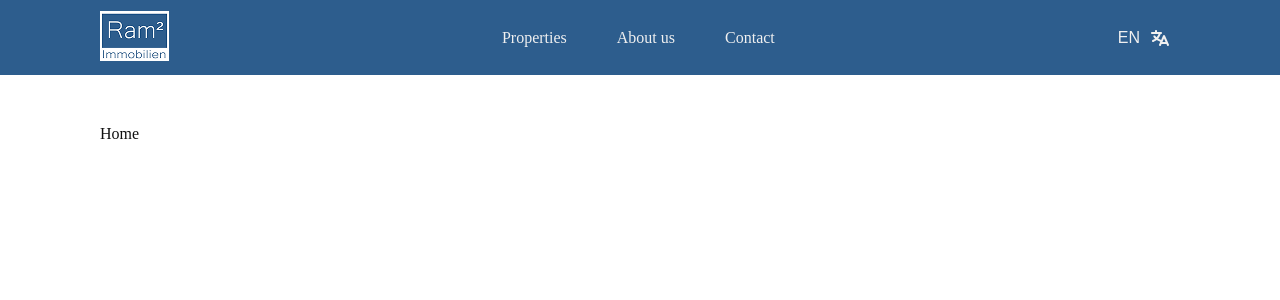
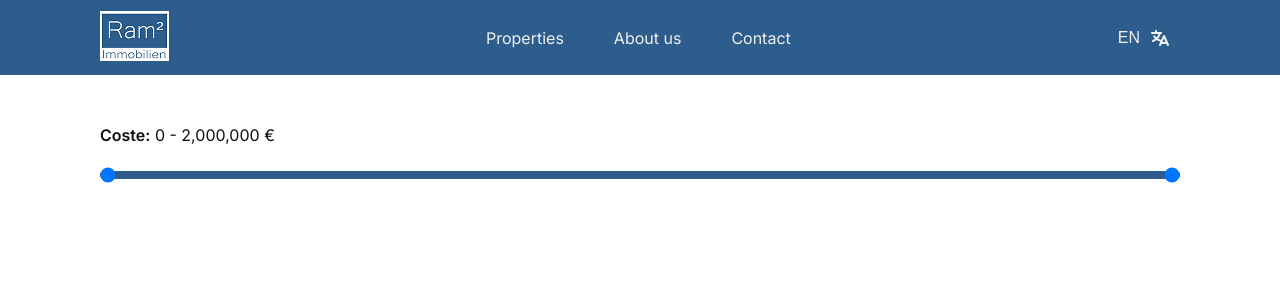
Before and after one commit to ram2-immobilien/ram2-web, a Next.js app: page /en in a window 1280 px wide. Shown: the top 300 px of the page. Built offline with nearby package versions, Linux system fonts and the light colour scheme.

Commit message:
Arreglado CSS del componente DualSlider

```diff
--- a/app/[locale]/layout.tsx
+++ b/app/[locale]/layout.tsx
@@ -1,5 +1,6 @@
 import { Metadata } from "next";
 import { notFound } from "next/navigation";
+import { Inter } from "next/font/google";
 import { ReactNode } from "react";
 
 import { Analytics } from "@vercel/analytics/next";
@@ -14,6 +15,10 @@ import "./globals.css"
 export const metadata: Metadata = {
   title: "Ram² Immobilien"
 };
+
+const inter = Inter({
+    subsets: ['latin']
+})
 
 type Props = {
     children: ReactNode,
@@ -33,7 +38,7 @@ export default async function RootLayout({ children, params }: Props) {
     }
 
     return (
-        <html lang={locale}>
+        <html className={inter.className} lang={locale}>
             <body>
                 <NextIntlClientProvider locale={locale} messages={messages}>
                     <Navbar />
--- a/app/[locale]/page.tsx
+++ b/app/[locale]/page.tsx
@@ -1,11 +1,23 @@
 "use client";
 
+import DualSlider from "@/components/DualSlider/DualSlider";
 import { useTranslations } from "next-intl";
+import { useState } from "react";
 
 export default function Home() {
   const t = useTranslations("home");
+  const [minValue, setMinValue] = useState(0);
+  const [maxValue, setMaxValue] = useState(2000000);
 
   return (
-    <p>{t("header")}</p>
+      <DualSlider
+        minValue={minValue}
+        setMinValue={setMinValue}
+        maxValue={maxValue}
+        setMaxValue={setMaxValue}
+        lowerLimit={0}
+        upperLimit={2000000}
+        step={1000}
+      />
   );
 }
--- /dev/null
+++ b/components/DualSlider/DualSlider.css
@@ -0,0 +1,70 @@
+.slider-wrapper {
+  width: 100%;
+  height: fit-content;
+  display: flex;
+  flex-direction: column;
+  gap: 10px;
+}
+
+.slider-title {
+  font-size: 16px;
+  span { font-weight: 600; }
+}
+
+.slider-container {
+  width: 100%;
+  min-height: 40px;
+  position: relative;
+}
+
+.thumb {
+    width: 100%;
+    margin: 0px;
+    padding: 0px;
+    position: absolute;
+    top: 50%;
+    transform: translateY(-50%);
+    z-index: 100;
+    background-color: transparent;
+    appearance: none;
+    pointer-events: none;
+}
+
+.thumb::-webkit-slider-thumb {
+    width: 20px;
+    height: 20px;
+    background-color: #2D5D8D;
+    border: 0px;
+    border-radius: 50%;
+    pointer-events: all;
+    cursor: pointer;
+}
+
+.thumb::-moz-range-thumb {
+    width: 20px;
+    height: 20px;
+    background-color: #2D5D8D;
+    border: 0px;
+    border-radius: 50%;
+    pointer-events: all;
+    cursor: pointer;
+}
+
+/* Barra */
+.slider-track,
+.slider-range {
+  position: absolute;
+  height: 8px;
+  border-radius: 5px;
+  top: 50%;
+  transform: translateY(-50%);
+}
+
+.slider-track {
+  width: 100%;
+  background: #E0E0E0;
+}
+
+.slider-range {
+  background: #2D5D8D;
+}
--- a/components/Slider-multiple/SliderMultiple.tsx
+++ b/components/DualSlider/DualSlider.tsx
@@ -1,4 +1,4 @@
-import "./SliderMultiple.css";
+import "./DualSlider.css";
 
 type Props = {
   minValue: number;
@@ -13,7 +13,7 @@ type Props = {
   unit?: string;
 };
 
-export default function SliderMultiple({
+export default function DualSlider({
   minValue,
   maxValue,
   setMinValue,
@@ -26,7 +26,7 @@ export default function SliderMultiple({
   return (
     <div className="slider-wrapper">
       <p className="slider-title">
-        <strong>Coste:</strong> {minValue.toLocaleString()} -{" "}
+        <span>Coste:</span> {minValue.toLocaleString()} -{" "}
         {maxValue.toLocaleString()} {unit ?? "€"}
       </p>
 
```
Also changed, not shown: components/Slider-multiple/SliderMultiple.css (deleted, +0 -173 lines).
